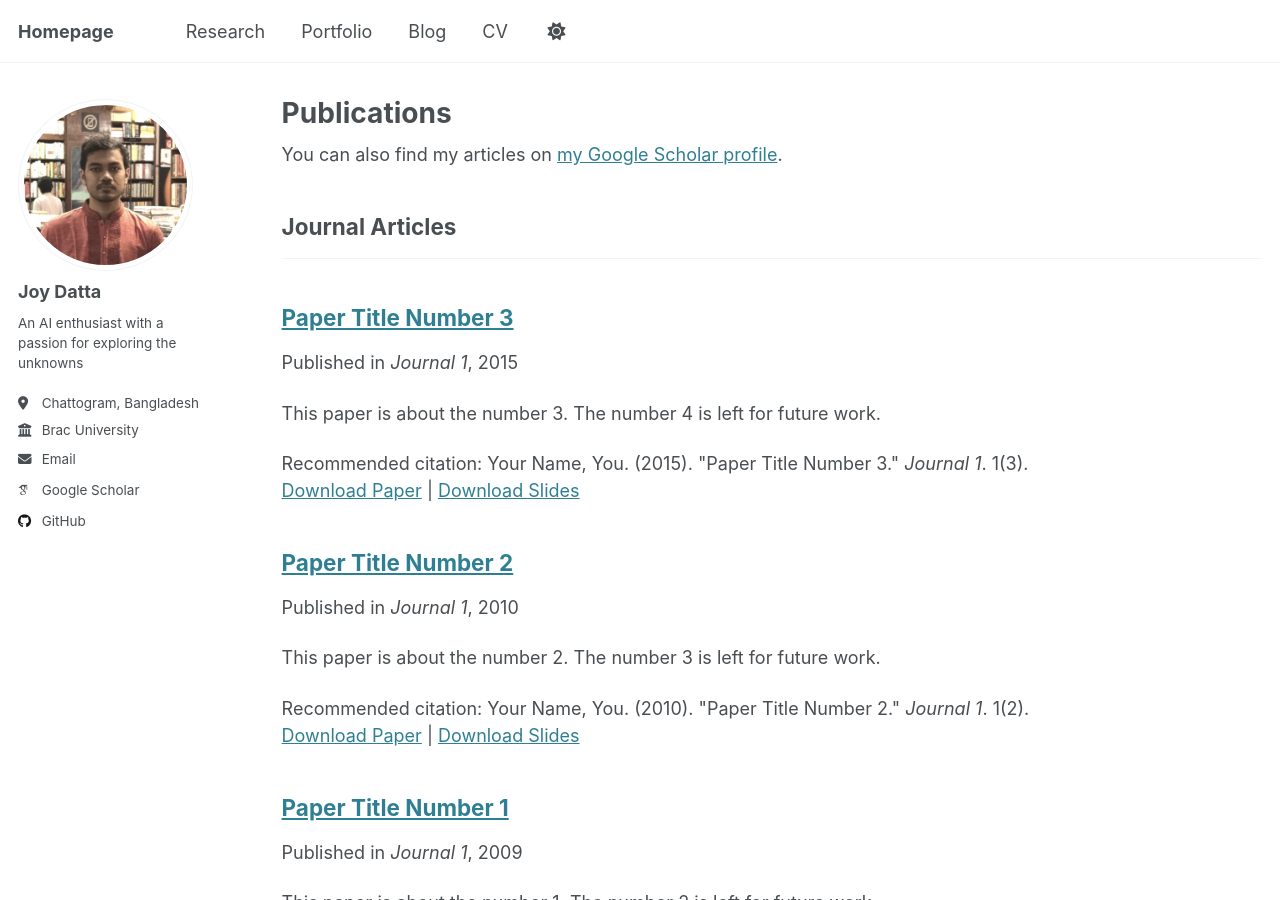
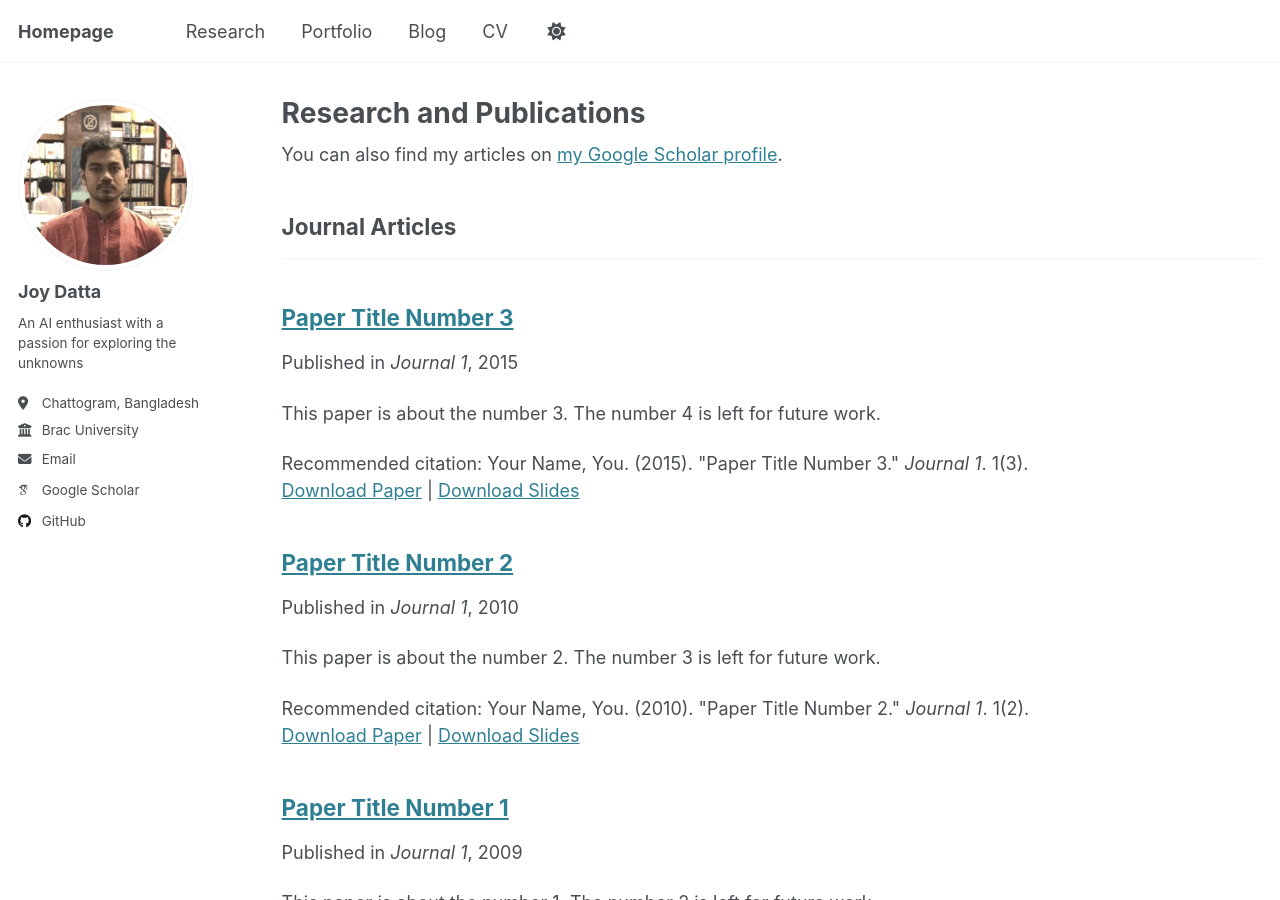
Before and after one commit to joy-datta/joy-datta.github.io, a Jekyll site: the page built from _pages/publications.html, in a window 1280 px wide and 900 px high. Built offline with Jekyll 4.4.1, drawn with Linux system fonts in a browser that asks for light colours; some web fonts are replaced.

Commit message:
Update publications.html

```diff
--- a/_pages/publications.html
+++ b/_pages/publications.html
@@ -1,7 +1,7 @@
 ---
 layout: archive
-title: "Publications"
-permalink: /publications/
+title: "Research and Publications"
+permalink: /research/
 author_profile: true
 ---
 
```
